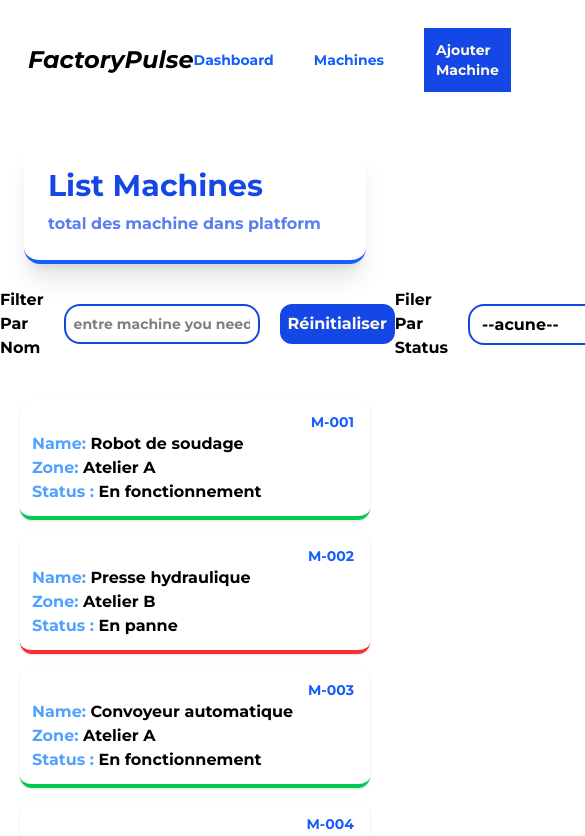
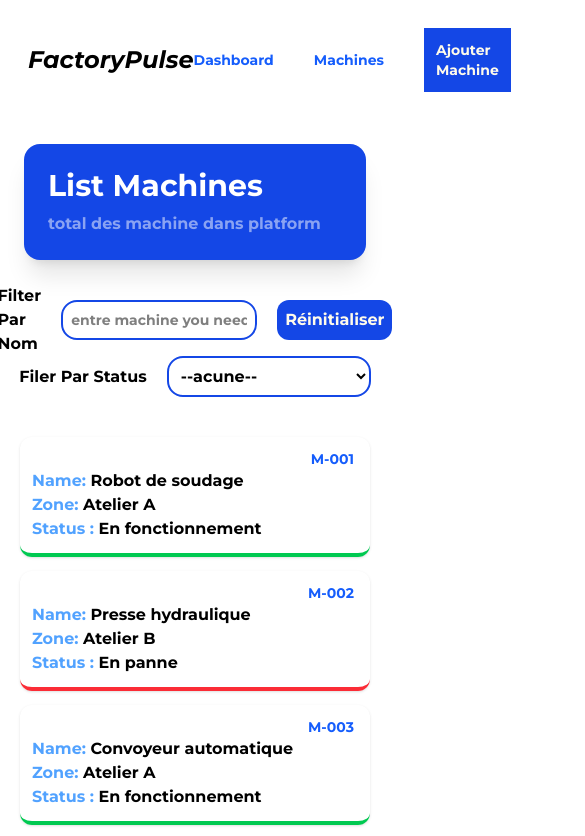
Before and after one commit to abdessamadelouarrag/FactoryPulse-FrontEnd, a React (Vite) app in the folder FrontEnd/: page /machines in a window 390 px wide. Shown: the top 836 px of the page, 585 px wide, since content can reach past the window. Built offline with nearby package versions, Linux system fonts and the light colour scheme.

Commit message:
FC-17 Add machine filter reset and update list layout #Done

```diff
--- a/FrontEnd/src/pages/Machines.jsx
+++ b/FrontEnd/src/pages/Machines.jsx
@@ -2,17 +2,17 @@
 import CartMachine from "../components/CartMachine";
 import { useEffect, useState } from "react";
 
-export function SearchBar({ setSearch, setFilter }) {
+export function SearchBar({ setSearch, setFilter, resetAllFilter }) {
     return (
-        <div className="flex justify-around mb-5">
+        <div className="md:flex md:justify-around mb-5 grid justify-center">
             <div className="flex justify-center items-center gap-5">
                 <h3>Filter Par Nom</h3>
                 <input type="text" placeholder="entre machine you need" className="text-sm border-2 border-blue-700 p-2 rounded-2xl" onChange={(e) => setSearch(e.target.value)} />
-                <button className="bg-blue-700 text-amber-50 p-2 rounded-xl cursor-pointer">Réinitialiser</button>
+                <button className="bg-blue-700 text-amber-50 p-2 rounded-xl cursor-pointer" onClick={resetAllFilter}>Réinitialiser</button>
             </div>
             <div className="flex justify-center items-center gap-5">
                 <h3>Filer Par Status</h3>
-                <select name="status" id="" className="border-2 p-2 border-blue-700 rounded-2xl" onChange={(e)=> setFilter(e.target.value)}>
+                <select name="status" id="" className="border-2 p-2 border-blue-700 rounded-2xl" onChange={(e) => setFilter(e.target.value)}>
                     <option value="">--acune--</option>
                     <option value="En fonctionnement">En fonctionnement</option>
                     <option value="En panne">En panne</option>
@@ -22,10 +22,18 @@ export function SearchBar({ setSearch, setFilter }) {
         </div>
     )
 }
+
+
 export default function Machines() {
     const [machines, setMachines] = useState([]);
     const [search, setSearch] = useState("");
-    const [filter, setFilter] = useState("")
+    const [filter, setFilter] = useState("");
+
+
+    function resetAllFilter() {
+        setFilter("");
+        setSearch("");
+    }
 
     useEffect(() => {
         const saveData = localStorage.getItem("machines");
@@ -45,29 +53,24 @@ export default function Machines() {
     }, []);
 
     const filterMachines = machines.filter((machine) => {
-       const filerName =  machine.name.toLowerCase().includes(search.toLowerCase())
-       const filterStatus = filter == "" || machine.status === filter
+        const filerName = machine.name.toLowerCase().includes(search.toLowerCase())
+        const filterStatus = filter == "" || machine.status === filter
 
-       return filerName && filterStatus
+        return filerName && filterStatus
     })
 
-    // let colorBorder = "";
-
-    // if(filterMachines.filterStatus == "En fonctionnement"){
-    //     colorBorder = "#ff0000"
-    // }
     return (
         <>
-            <div className="rounded-x p-6 m-6 rounded-2xl shadow-xl border-b-4 border-b-blue-600">
-                <h1 className="text-3xl font-bold text-blue-700">
+            <div className="rounded-x p-6 m-6 rounded-2xl shadow-xl bg-blue-700">
+                <h1 className="text-3xl font-bold text-white">
                     List Machines
                 </h1>
 
-                <p className="mt-2 font-ex text-blue-700/70">
+                <p className="mt-2 font-ex text-white/50">
                     total des machine dans platform
                 </p>
             </div>
-            <SearchBar  setSearch={setSearch} setFilter={setFilter}/>
+            <SearchBar setSearch={setSearch} setFilter={setFilter} resetAllFilter={resetAllFilter} />
 
             {filterMachines.length == 0 && (<h2 className="flex justify-center text-red-600">Aucun Resultat !</h2>)}
 
```
